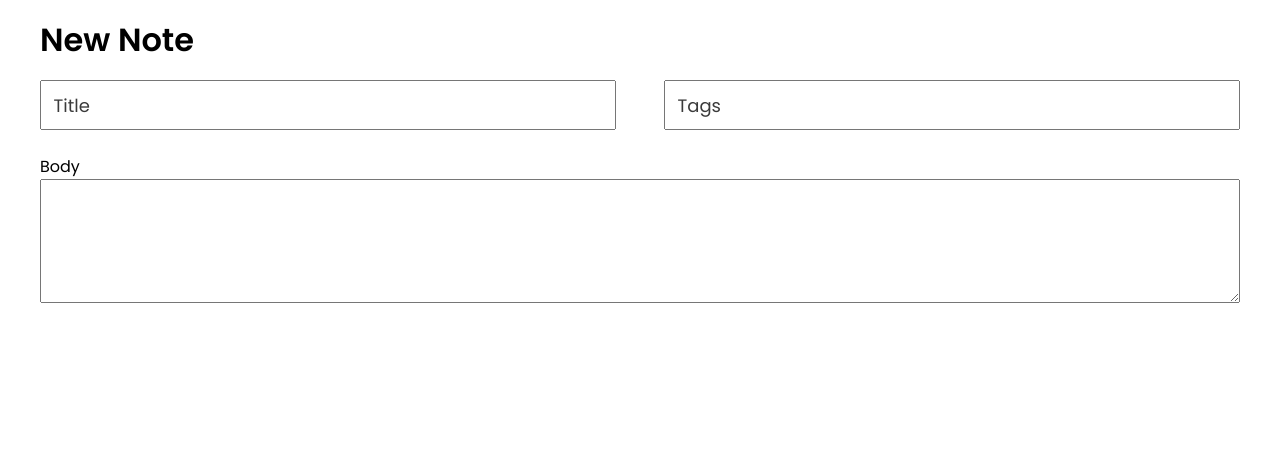
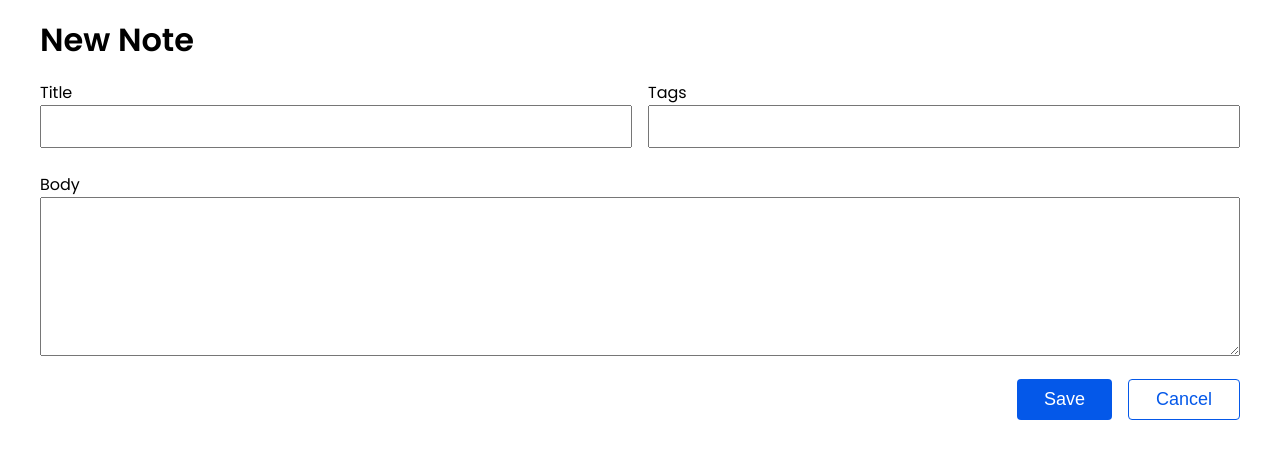
Before and after one commit to yashwanth-git/notes-app, a React (Vite) app: page /new in a window 1280 px wide. Shown: the top 458 px of the page. Built offline with nearby package versions, Linux system fonts and the light colour scheme.

Commit message:
updates cosmetics for form

```diff
--- a/src/GlobalStyle.tsx
+++ b/src/GlobalStyle.tsx
@@ -14,7 +14,7 @@ const GlobalStyle = createGlobalStyle`
             background-color:darkgray;
         }
     }
-    body{
+    body, textarea{
         font-family:'Poppins',sans-serif;
     }
     .container{
--- a/src/NoteForm.tsx
+++ b/src/NoteForm.tsx
@@ -1,21 +1,28 @@
+import { Link } from "react-router-dom";
 import styled from "styled-components";
 export const NoteForm = () => {
   return (
     <StyledForm>
       <Group>
         <Input>
+          <label htmlFor="title">Title </label>
           <input type="text" id="title" placeholder=" " required />
-          <label htmlFor="title">Title </label>
         </Input>
         <Input>
+          <label htmlFor="tags">Tags</label>
           <input type="text" id="tags" placeholder=" " required />
-          <label htmlFor="tags">Tags</label>
         </Input>
       </Group>
       <TextArea>
         <label>Body</label>
         <textarea id="body" rows={5} required />
       </TextArea>
+      <Group className="mt-1 pull-right">
+        <PButton>Save</PButton>
+        <Link to="..">
+        <SButton>Cancel</SButton>
+        </Link>
+      </Group>
     </StyledForm>
   );
 };
@@ -24,44 +31,52 @@ const StyledForm = styled.form``;
 const Group = styled.div`
   display: flex;
   flex-direction: row;
-  gap: 3rem;
+  gap: 1rem;
+  &.pull-right{
+      justify-content:flex-end;
+  }
+  &.mt-1 {
+    margin-top: 1em;
+  }
 `;
 const Input = styled.div`
   position: relative;
   width: 50%;
   input {
     width: 100%;
-    padding: 0.875em 0.75em;
-    font-size: 1rem;
+    padding: 0.5em 0.75em;
+    font-size: 1.125rem;
   }
   input:focus {
     outline-color: #0560ff;
   }
-  input:focus + label,
-  input:not(:placeholder-shown) {
-    top: -0.75em;
-    background: #ffffff;
+`;
+const TextArea = styled.div`
+  margin-top: 1.5em;
+  label {
+    display: block;
+  }
+  textarea {
+    width: 100%;
+    padding: 1em;
     font-size: 1rem;
-    color: #0458e9;
-  }
-  label {
-    position: absolute;
-    left: 0.75em;
-    top: 0.65em;
-    font-size: 1.125rem;
-    color: #3b3b3b;
-    background: #ffffff;
-    transition: all ease-in-out 200ms;
   }
 `;
-const TextArea = styled.div`
-    margin-top:1.5em;
-    label{
-        display:block;
-    }
-    textarea{
-        width:100%;
-        padding:1em;
-        font-size:1rem;
-    }
+const PButton = styled.button`
+  font-size: 1.125rem;
+  padding: 0.5em 1.5em;
+  background-color: #0458e9;
+  border-radius: 0.25rem;
+  border: 0;
+  cursor: pointer;
+  color: #ffffff;
 `;
+const SButton = styled.button`
+  font-size: 1.125rem;
+  padding: 0.5em 1.5em;
+  cursor: pointer;
+  border: 0.1rem solid #0458e9;
+  color: #0458e9;
+  border-radius: 0.25rem;
+  background: #fff;
+`;
```
